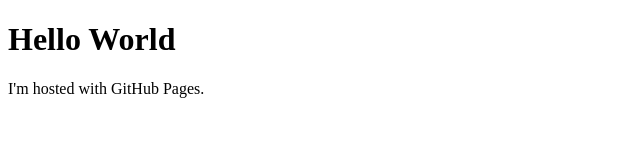
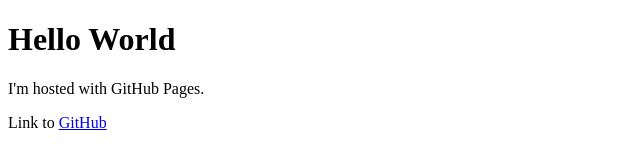
Before and after one commit to uanwar94/uanwar94.github.io, a plain HTML site: page index.html in a window 1280 px wide. Shown: the whole page, without its empty margins (0-640 px from the left). Drawn offline with Linux system fonts and the light colour scheme.

Commit message:
edit
edit to index

```diff
--- a/index.html
+++ b/index.html
@@ -3,5 +3,6 @@
 <body>
 <h1>Hello World</h1>
 <p>I'm hosted with GitHub Pages.</p>
+<p>Link to <a href="https://github.com/uanwar94/uanwar94.github.io"> GitHub </a>
 </body>
 </html>
```
